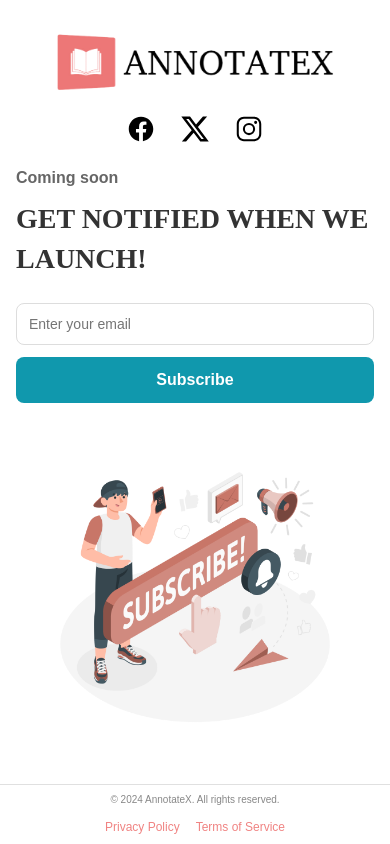
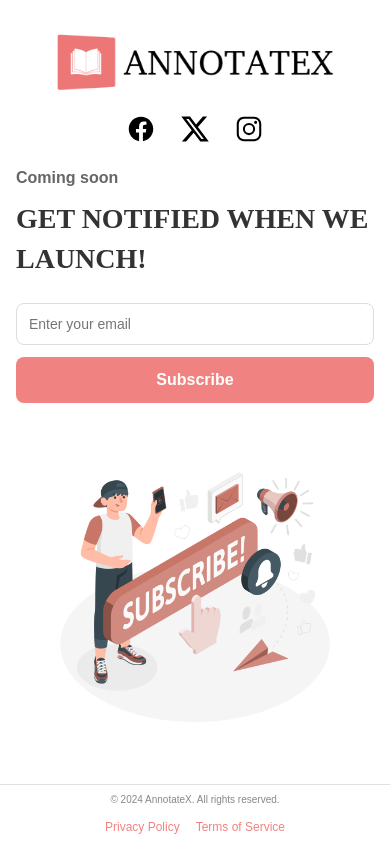
Before and after one commit to Feo4000/axcommingsoon, a React (Create React App) app: page / in a window 390 px wide. Built offline with nearby package versions, Linux system fonts and the light colour scheme.

Commit message:
2.12.2024 - design commit

```diff
--- a/src/App.css
+++ b/src/App.css
@@ -416,7 +416,7 @@ body {
         font-size: 16px;
         font-weight: bold;
         color: white;
-        background: #1098ad;
+        background: #f08382;
         /*background: linear-gradient(90deg, #4EE4C1 0%, #155C6B 100%);*/
         border: none;
         border-radius: 8px;
@@ -425,7 +425,7 @@ body {
     }
 
     .subscribe-form button:hover {
-        background: #22b8cf;
+        background: #f5b174;
         /*background: linear-gradient(90deg, #0F484F 0%, #3CC0A6 100%);*/
     }
 
```
